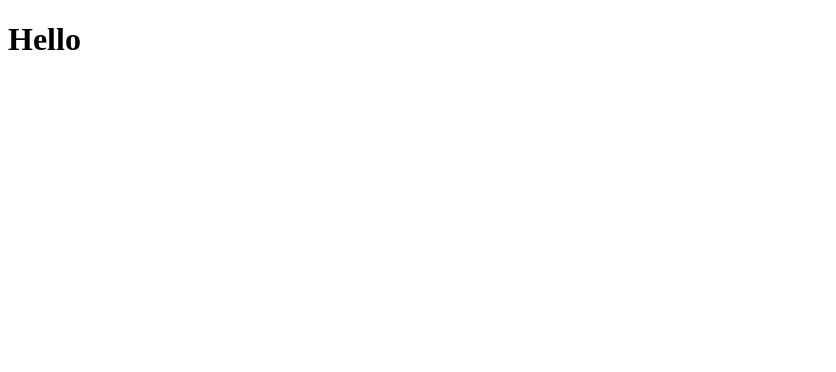
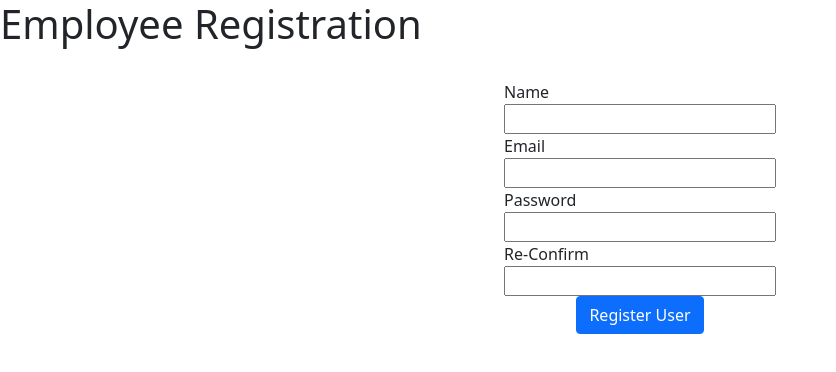
Before and after one commit to Akshadaawade/Akshadaawade, a plain HTML site: page employee-registration/index.html in a window 1280 px wide. Shown: the whole page, without its empty margins (0-836 px from the left). Drawn offline with nearby package versions, Linux system fonts and the light colour scheme.

Commit message:
Update index.html

```diff
--- a/employee-registration/index.html
+++ b/employee-registration/index.html
@@ -4,8 +4,86 @@
     <meta charset="UTF-8">
     <meta name="viewport" content="width=device-width, initial-scale=1.0">
     <title>Document</title>
+    <link href="https://cdn.jsdelivr.net/npm/bootstrap@5.0.2/dist/css/bootstrap.min.css" rel="stylesheet" integrity="sha384-EVSTQN3/azprG1Anm3QDgpJLIm9Nao0Yz1ztcQTwFspd3yD65VohhpuuCOmLASjC" crossorigin="anonymous">
+    <link rel="stylesheet" href="style.css">
 </head>
 <body>
-    <h1> Hello</h1>
+    <h1 class="text">Employee Registration</h1>
+    <div class="container w-25 p-4 d-flex flex-column ">
+        <label for="name">Name</label>
+        <input type="text" id="nameInput"   oninput="validateName() " class="col-sm-12">
+        <label for="name">Email</label>
+        <input type="email" id="emailInput" oninput="validateEmail()" class="col-sm-12">
+        <label for="name">Password</label>
+        <input type="text" id="passwordInput"  oninput="validatePassword()" class="col-sm-12">
+        <label for="name">Re-Confirm</label>
+        <input type="text" id="repeatPasswordInput" oninput="validateRepeatPassword()" class="col-sm-12" >
+
+      <button class="btn btn-primary m-auto">Register User</button>
+
+
+    </div>
+<script>
+   function isValidName(name) {
+      const nameRegex = /^[A-Za-z\s]+$/;
+      return nameRegex.test(name);
+    }
+
+    function validateName() {
+      const inputName = document.getElementById("nameInput").value;
+      const nameInput = document.getElementById("nameInput");
+
+      if (isValidName(inputName)) {
+        nameInput.style.borderBottom = "2px solid green";
+      } else {
+        nameInput.style.borderBottom = "2px solid red";
+      }
+    }
+
+//email pattern
+const isValidEmail = (email) => {
+  const emailRegex = /^[a-zA-Z0-9._-]{4,}@([a-zA-Z0-9-]+\.)+[a-zA-Z]{2,3}$/;
+  return emailRegex.test(email);
+};
+function validateEmail() {
+      const inputEmail = document.getElementById("emailInput").value;
+      const emailInput = document.getElementById("emailInput");
+
+      if (isValidEmail(inputEmail)) {
+        emailInput.style.borderBottom = "2px solid green";
+      } else {
+        emailInput.style.borderBottom = "2px solid red";
+      }
+    }
+    const isValidPassword = (password) => {
+  const passwordRegex = /[a-zA-Z\d]{8,}/;
+  return passwordRegex.test(password);
+};
+
+//password
+function validatePassword() {
+      const inputPassword = document.getElementById("passwordInput").value;
+      const password = document.getElementById("passwordInput");
+
+      if (isValidPassword(inputPassword)) {
+        passwordInput.style.borderBottom = "2px solid green";
+      } else {
+        passwordInput.style.borderBottom = "2px solid red";
+      }
+    }
+//reentered pass
+
+function validateRepeatPassword() {
+        const password = document.getElementById("passwordInput").value;
+        const repeatPassword = document.getElementById("repeatPasswordInput").value;
+        const repeatPasswordInput = document.getElementById("repeatPasswordInput");
+
+        if (password === repeatPassword && password !== "") {
+            repeatPasswordInput.style.borderBottom = "2px solid green";
+        } else {
+            repeatPasswordInput.style.borderBottom = "2px solid red";
+        }
+    }
+</script>
 </body>
 </html>
```
